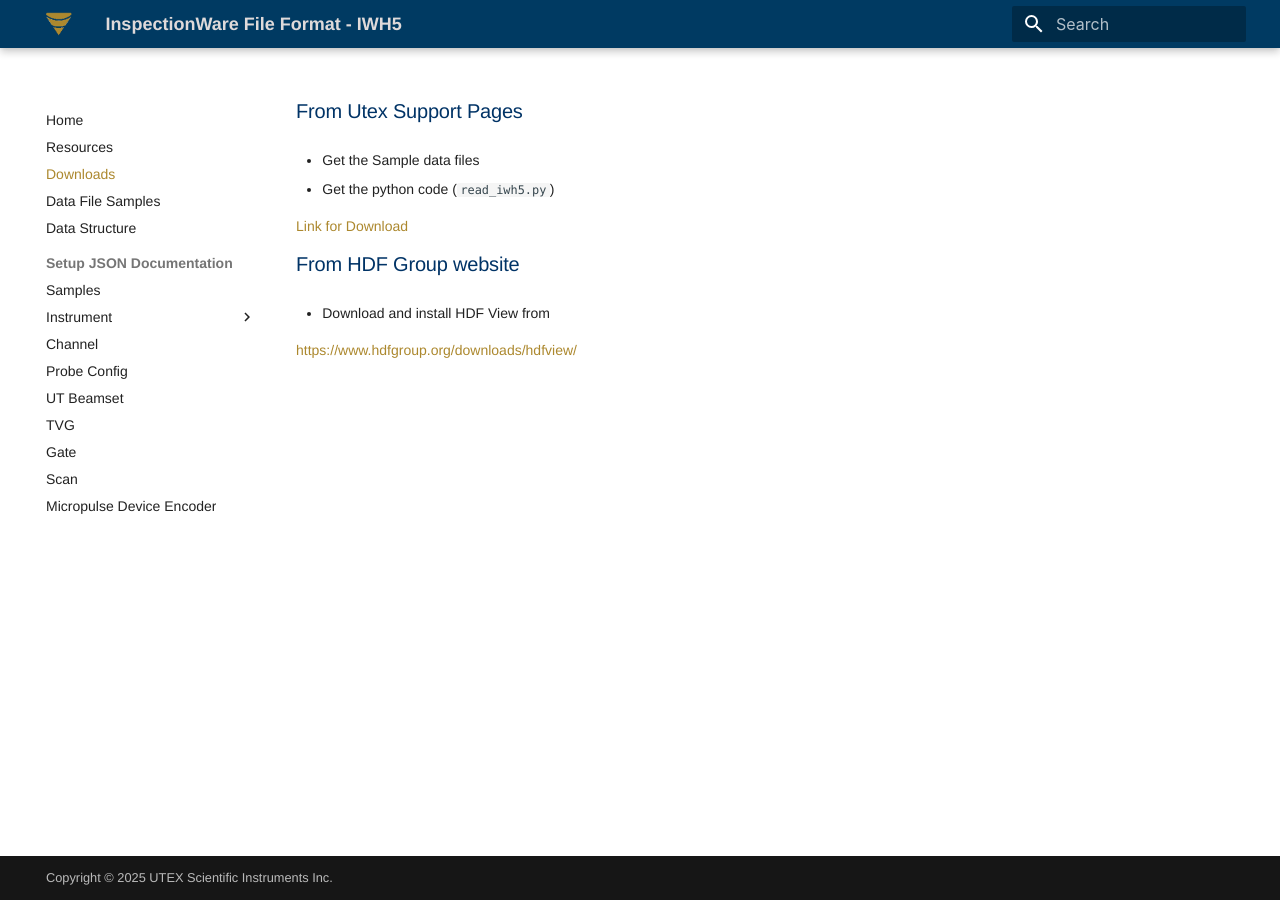
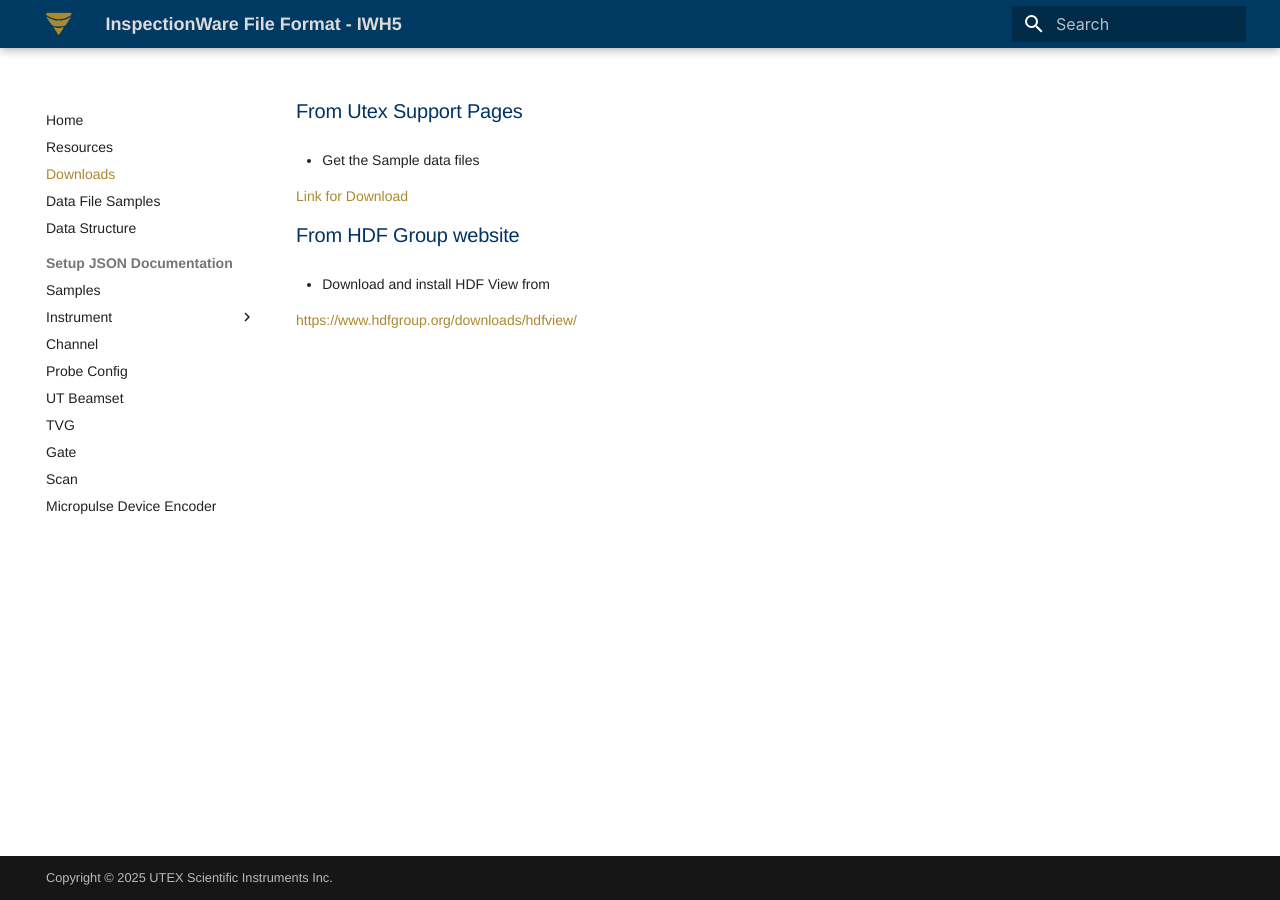
Before and after one commit to Utex-Scientific/iwh5, an MkDocs documentation site: the page built from docs/IWH5/getting-started/Downloads.md, in a window 1280 px wide. Built offline with MkDocs 1.6.1 and Material for MkDocs 9.7.7, drawn with Linux system fonts in a browser that asks for light colours.

Commit message:
downloads update

```diff
--- a/docs/IWH5/getting-started/Downloads.md
+++ b/docs/IWH5/getting-started/Downloads.md
@@ -1,7 +1,6 @@
 # From Utex Support Pages
 
 - Get the Sample data files
-- Get the python code (`read_iwh5.py`)
 
 [Link for Download](https://support.utex.com/webapps/utexsupport.nsf/wPages/MSZI-DHYQSS2600?Open)
 
```
